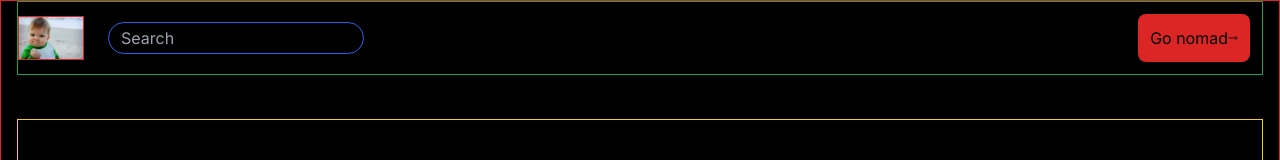
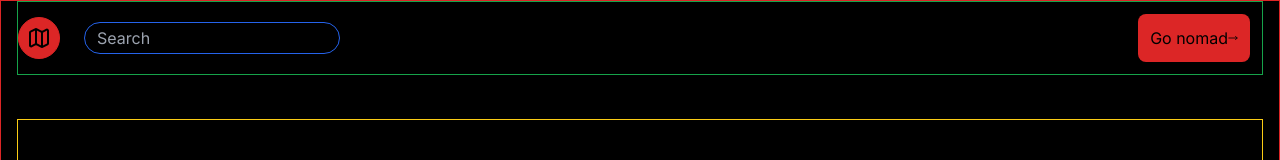
Before and after one commit to KingArthamus/nomad-list-clone, a Next.js app: page / in a window 1280 px wide. Shown: the top 160 px of the page. Built offline with nearby package versions, Linux system fonts and the light colour scheme.

Commit message:
add nomad img

```diff
--- a/app/page.js
+++ b/app/page.js
@@ -1,16 +1,28 @@
 "use client";
-import Image from "next/image";
-import baby from "./images/download.jpeg";
 import WaveSVG from "../components/wave";
 
 export default function Home() {
   return (
     <main>
-      <div className="border border-red-600 bg-black  w-full flex min-h-screen flex-col items-center justify-start px-4">
+      <div className="border border-red-600 bg-black  w-full flex flex-col items-center justify-start px-4 pb-28">
         <div className="border border-green-600 flex py-3 w-full justify-between">
           <div className="flex items-center">
-            <button className="border border-red-600 hover:opacity-55">
-              <Image src={baby} alt="" width={64} />
+            <button className="border border-red-600 bg-red-600 rounded-full hover:opacity-55 p-2">
+              <svg
+                xmlns="http://www.w3.org/2000/svg"
+                width="24"
+                height="24"
+                viewBox="0 0 24 24"
+                fill="none"
+                stroke="currentColor"
+                stroke-width="2"
+                stroke-linecap="round"
+                stroke-linejoin="round"
+              >
+                <path d="M14.106 5.553a2 2 0 0 0 1.788 0l3.659-1.83A1 1 0 0 1 21 4.619v12.764a1 1 0 0 1-.553.894l-4.553 2.277a2 2 0 0 1-1.788 0l-4.212-2.106a2 2 0 0 0-1.788 0l-3.659 1.83A1 1 0 0 1 3 19.381V6.618a1 1 0 0 1 .553-.894l4.553-2.277a2 2 0 0 1 1.788 0z" />
+                <path d="M15 5.764v15" />
+                <path d="M9 3.236v15" />
+              </svg>
             </button>
             <button>
               <svg
```
Also changed, not shown: app/images/download.jpeg (deleted).
